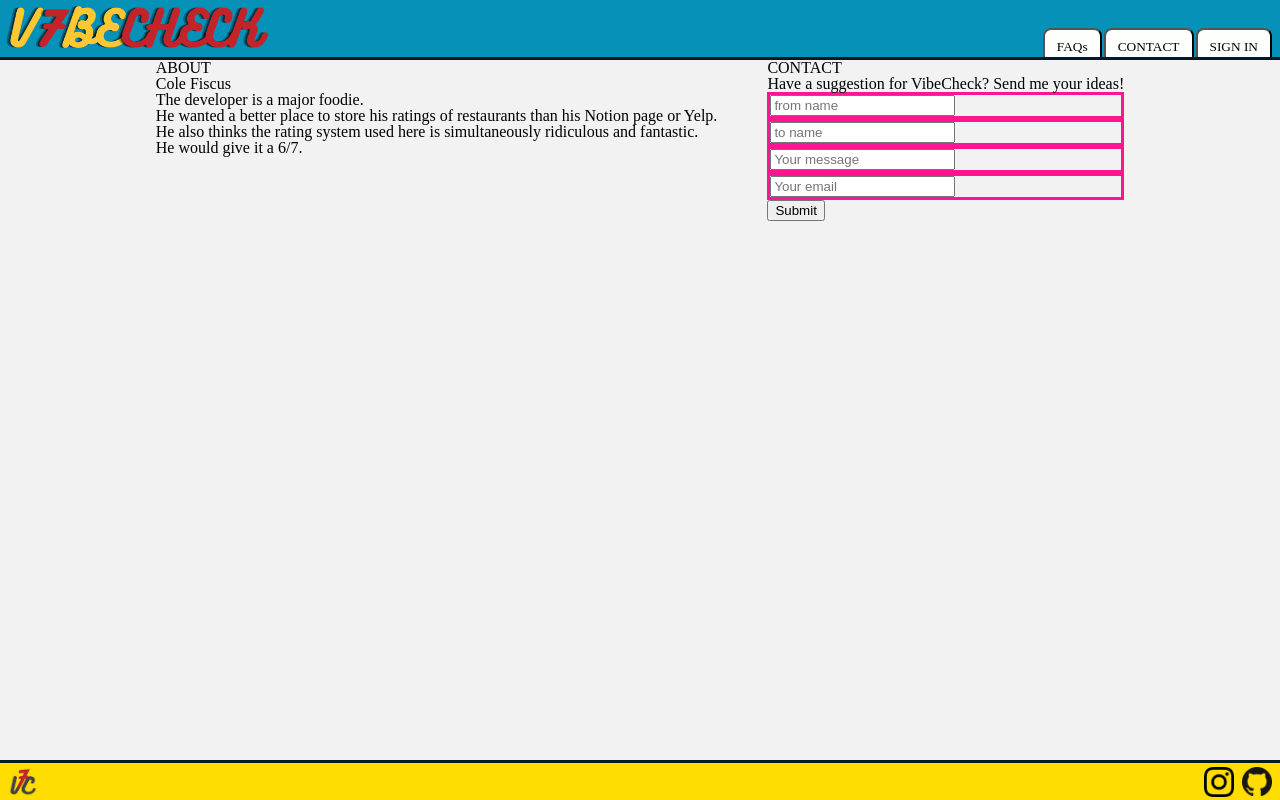
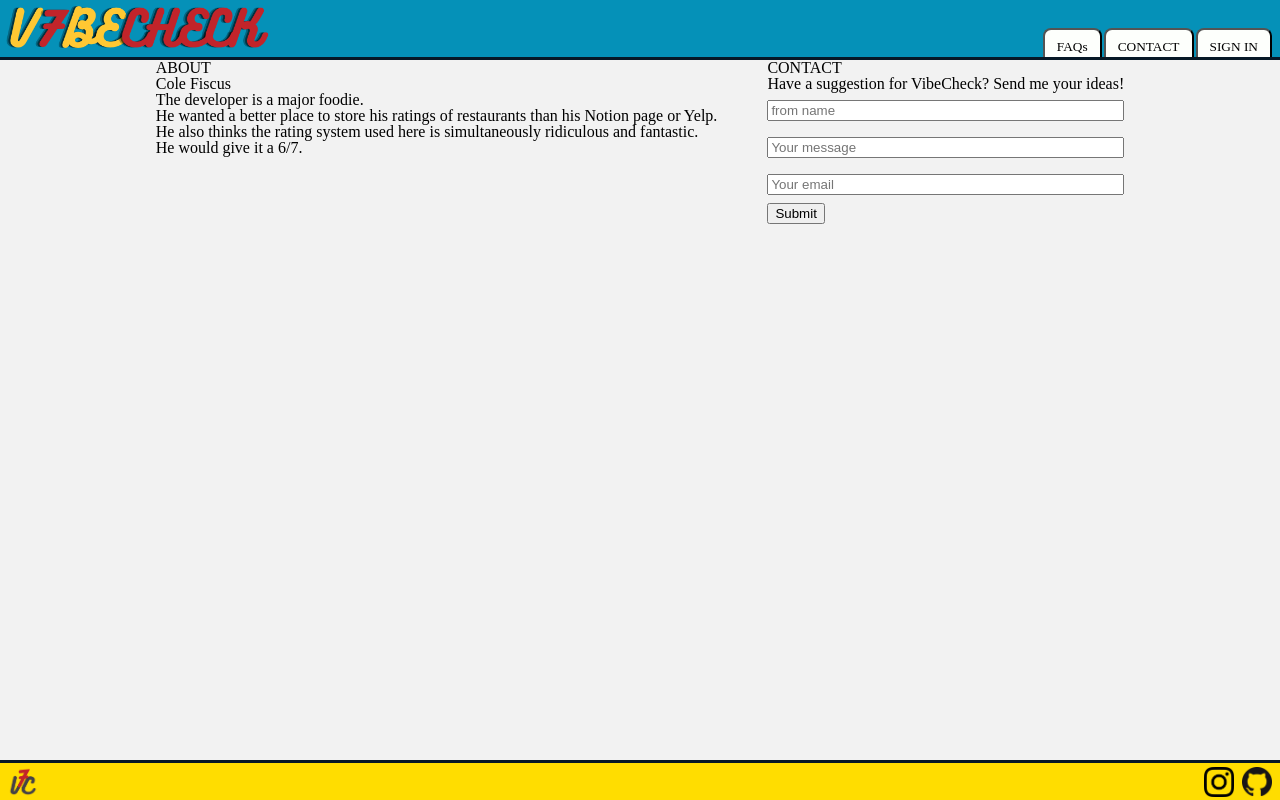
Before and after one commit to colefiscus/vibecheck, a React (Create React App) app: page /contact in a window 1280 px wide. Built offline with nearby package versions, Linux system fonts and the light colour scheme; a web font is replaced by a local one.

Commit message:
Replace input tags with components and remove "to"

```diff
--- a/src/Components/EmailJS/ContactMe.js
+++ b/src/Components/EmailJS/ContactMe.js
@@ -5,7 +5,6 @@ import styled from 'styled-components';
 const ContactMe = () => {
   const [toSend, setToSend] = useState({
     from_name: '',
-    to_name: '',
     message: '',
     reply_to: ''
   });
@@ -33,7 +32,7 @@ const ContactMe = () => {
   return (
     <Form onSubmit={onSubmit}>
       <InputWrapper>
-        <input
+        <Input
           name="from_name"
           placeholder="from name"
           value={toSend.from_name}
@@ -41,15 +40,7 @@ const ContactMe = () => {
         />
       </InputWrapper>
       <InputWrapper>
-        <input
-          name="to_name"
-          placeholder="to name"
-          value={toSend.to_name}
-          onChange={handleChange}
-        />
-      </InputWrapper>
-      <InputWrapper>
-        <input
+        <Input
           name="message"
           placeholder="Your message"
           value={toSend.message}
@@ -57,7 +48,7 @@ const ContactMe = () => {
         />
       </InputWrapper>
       <InputWrapper>
-        <input
+        <Input
           name="reply_to"
           placeholder="Your email"
           value={toSend.reply_to}
@@ -74,7 +65,12 @@ const Form = styled.form`
 `;
 
 const InputWrapper = styled.div`
-  border: 3px solid deeppink;
+
+`;
+
+const Input = styled.input`
+  margin: 8px 0px;
+  width: 100%;
 `;
 
 export default ContactMe;
```
